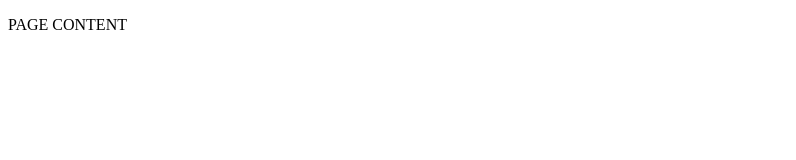
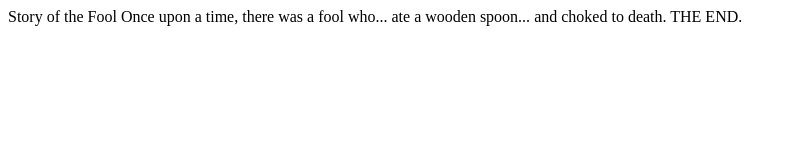
Before and after one commit to Fredii-yasay/web-markup, a plain HTML site: page index.html in a window 1280 px wide. Shown: the whole page, without its empty margins (0-796 px from the left). Drawn offline with Linux system fonts and the light colour scheme.

Commit message:
Update index.html

```diff
--- a/index.html
+++ b/index.html
@@ -1,14 +1,32 @@
 <!DOCTYPE html>
+
+<!-- index file for learning html -->
 <html lang = "en">
+
     <head>
+        <!-- This sets the aspects of the characters to be used and the scaling of the website -->
         <meta charset="UTF-8" />
         <meta
             name = "viewport"
             content = "width=device-width, initial-scale=1.0"
         />
-        <title>Document</title>
+
+        <!-- This links the css stylesheet to this file -->
+        <link
+            ref = "stylesheet"
+            type = "text/css"
+            href = "style.css"
+            />
     </head>
+
     <body>
-        <p>PAGE CONTENT</p>
+        <!-- Text for the story -->
+        <title1> Story of the Fool </title1>
+
+        <p1> Once upon a time, there was a fool who...</p1>
+        <p2> ate a wooden spoon...</p2>
+        <p3> and choked to death.</p3>
+
+        <p4> THE END. </p4>
     </body>
 </html>
```
